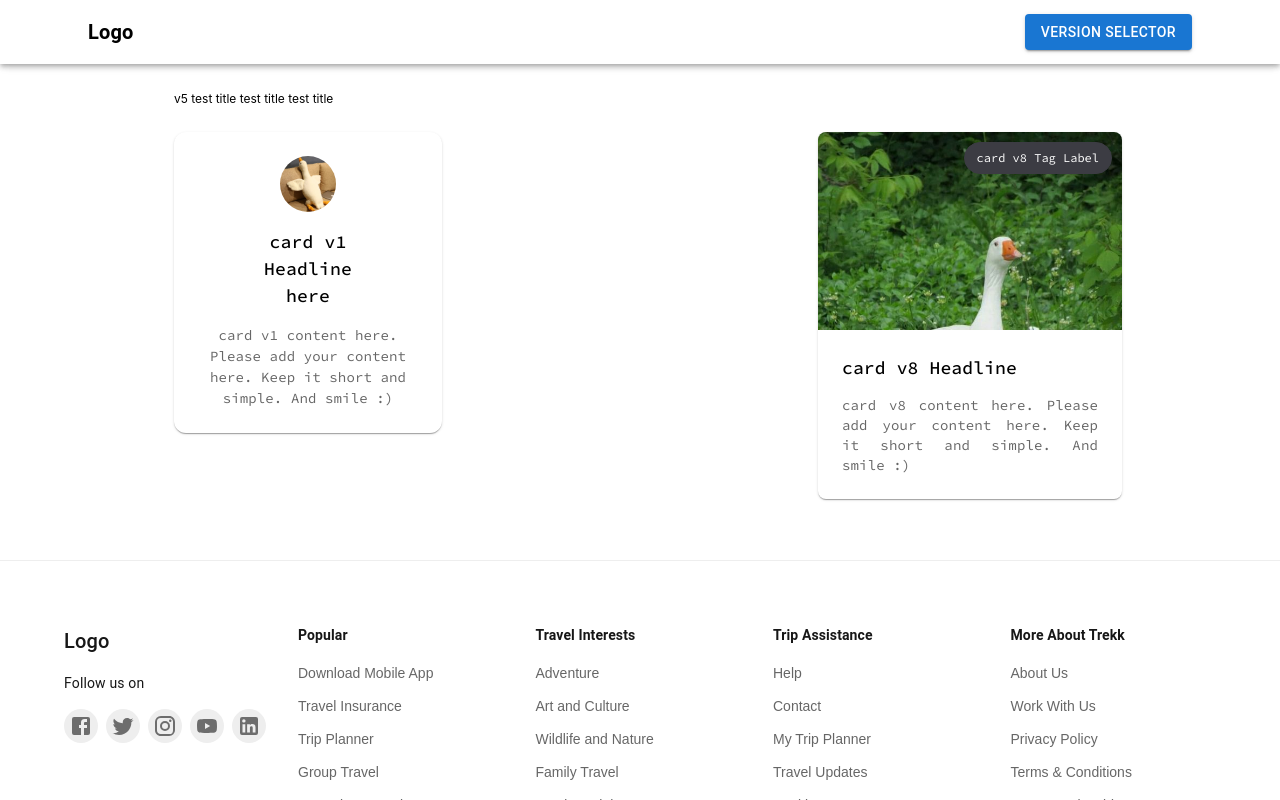
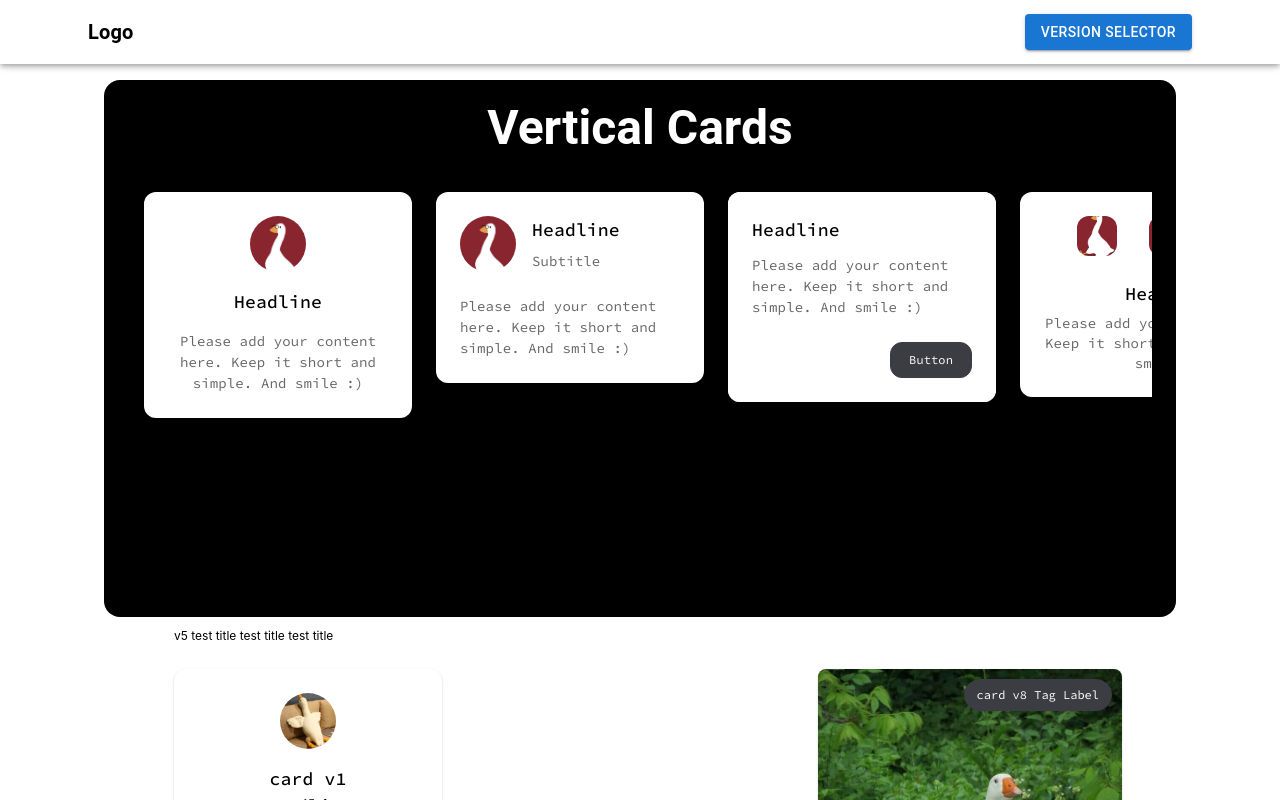
Before and after one commit to Yuki-kykyky/layout-demos, a Next.js app: page / in a window 1280 px wide. Shown: the top 800 px of the page. Built offline with nearby package versions, Linux system fonts and the light colour scheme.

Commit message:
update vertical cards display

```diff
--- a/app/common/ui/page1/titles.tsx
+++ b/app/common/ui/page1/titles.tsx
@@ -9,7 +9,13 @@ const HeaderTitle = ({ children }: { children: React.ReactNode }) => {
   );
 };
 
-const SubTitle = ({ children }: { children: React.ReactNode }) => {
+const SubTitle = ({
+  children,
+  sx,
+}: {
+  children: React.ReactNode;
+  sx?: SxProps;
+}) => {
   return (
     <Typography
       variant="h5"
@@ -17,6 +23,7 @@ const SubTitle = ({ children }: { children: React.ReactNode }) => {
       fontWeight="bold"
       sx={{
         textAlign: "center",
+        ...sx,
       }}
     >
       {children}
--- a/app/common/ui/page2/vertical-cards.tsx
+++ b/app/common/ui/page2/vertical-cards.tsx
@@ -975,7 +975,7 @@ export const CardV9 = ({
         sx={{
           position: "relative",
           width: "100%",
-          height: 210,
+          height: 150,
         }}
       >
         {svgContent}
--- a/app/components/page2/hundred-cards.tsx
+++ b/app/components/page2/hundred-cards.tsx
@@ -1,16 +1,6 @@
-import { Box, Container } from "@mui/material";
-import {
-  CardV1,
-  CardV2,
-  CardV3,
-  CardV4,
-  CardV5,
-  CardV6,
-  CardV7,
-  CardV8,
-  CardV9,
-  CardV10,
-} from "@/app/common/ui/page2/vertical-cards";
+import { SubTitle } from "@/app/common/ui/page1/titles";
+import { Container, Stack } from "@mui/material";
+import { VerticalCardList } from "./vertical-card-list";
 import React from "react";
 
 export function HundredCards() {
@@ -20,98 +10,16 @@ export function HundredCards() {
       sx={{
         backgroundColor: "black",
         p: 2,
+        display: "flex",
+        borderRadius: 4,
+        flexDirection: "column",
         gap: 2,
-        display: "flex",
-        alignItems: "flex-start",
-        justifyContent: "center",
-        flexWrap: "wrap",
       }}
     >
-      <CardV1
-        headline="Headline"
-        content="Please add your content here. Keep it short and simple. And smile :)"
-        image="/goooose14.jpg"
-      />
-      <CardV2
-        image="/goooose14.jpg"
-        headline="Headline"
-        subtitle="Subtitle"
-        content="Please add your content here. Keep it short and simple. And smile :)"
-      />
-      <CardV3
-        headline="Headline"
-        content="Please add your content here. Keep it short and simple. And smile :)"
-        tag="Button"
-      />
-      <CardV4
-        headline="Headline"
-        content="Please add your content here. Keep it short and simple. And smile :)"
-        icons={["/goooose14.jpg", "/goooose14.jpg", "/goooose14.jpg"]}
-      />
-      <CardV5
-        headline="Headline"
-        content="Please add your content here. Keep it short and simple. And smile :)"
-        svgContent={
-          <Box
-            component="img"
-            src="/goooose14.jpg"
-            alt="Headline"
-            sx={{
-              width: "100%",
-              height: "100%",
-              objectFit: "cover",
-              borderRadius: "24px",
-            }}
-          />
-        }
-      />
-      <CardV6
-        part="Part I"
-        headline="Headline"
-        content="Please add your content here. Keep it short and simple. And smile :)"
-        buttons={[
-          { label: "Button 2", variant: "outlined" },
-          { label: "Button 1", variant: "contained" },
-        ]}
-      />
-      <CardV7
-        avatar="/goooose14.jpg"
-        headline="Headline"
-        content="Please add your content here. Keep it short and simple. And smile :)"
-        tags={["Tag 1", "Tag 2", "Tag 3"]}
-      />
-      <CardV8
-        tagLabel="Tag"
-        image="/goooose14.jpg"
-        headline="Headline"
-        content="Please add your content here. Keep it short and simple. And smile :)"
-      />
-
-      {/* HeaderCard 示例 */}
-      <CardV9
-        avatar="/goooose14.jpg"
-        headline="Headline"
-        subhead="Subhead"
-        svgContent={
-          <Box
-            component="img"
-            src="/goooose14.jpg"
-            alt="Headline"
-            sx={{
-              width: "100%",
-              height: "100%",
-              objectFit: "cover",
-              borderRadius: "24px",
-            }}
-          />
-        }
-        contents={["Content 1", "Content 2", "Content 3"]}
-      />
-      <CardV10
-        headline="Headline"
-        subhead="Subhead"
-        contents={["Content 1", "Content 2", "Content 3"]}
-      />
+      <SubTitle sx={{ fontSize: "48px" }}>Vertical Cards</SubTitle>
+      <Stack overflow="auto" direction="row" padding={2}>
+        <VerticalCardList />
+      </Stack>
     </Container>
   );
 }
--- /dev/null
+++ b/app/components/page2/vertical-card-list.tsx
@@ -0,0 +1,106 @@
+import { Box } from "@mui/material";
+import {
+  CardV1,
+  CardV2,
+  CardV3,
+  CardV4,
+  CardV5,
+  CardV6,
+  CardV7,
+  CardV8,
+  CardV9,
+  CardV10,
+} from "@/app/common/ui/page2/vertical-cards";
+import { Stack } from "@mui/material";
+import React from "react";
+
+export function VerticalCardList() {
+  return (
+    <Stack direction="row" spacing={3} alignItems="flex-start">
+      <CardV1
+        headline="Headline"
+        content="Please add your content here. Keep it short and simple. And smile :)"
+        image="/goooose14.jpg"
+      />
+      <CardV2
+        image="/goooose14.jpg"
+        headline="Headline"
+        subtitle="Subtitle"
+        content="Please add your content here. Keep it short and simple. And smile :)"
+      />
+      <CardV3
+        headline="Headline"
+        content="Please add your content here. Keep it short and simple. And smile :)"
+        tag="Button"
+      />
+      <CardV4
+        headline="Headline"
+        content="Please add your content here. Keep it short and simple. And smile :)"
+        icons={["/goooose14.jpg", "/goooose14.jpg", "/goooose14.jpg"]}
+      />
+      <CardV5
+        headline="Headline"
+        content="Please add your content here. Keep it short and simple. And smile :)"
+        svgContent={
+          <Box
+            component="img"
+            src="/goooose14.jpg"
+            alt="Headline"
+            sx={{
+              width: "100%",
+              height: "100%",
+              objectFit: "cover",
+              borderRadius: "24px",
+            }}
+          />
+        }
+      />
+      <CardV6
+        part="Part I"
+        headline="Headline"
+        content="Please add your content here. Keep it short and simple. And smile :)"
+        buttons={[
+          { label: "Button 2", variant: "outlined" },
+          { label: "Button 1", variant: "contained" },
+        ]}
+      />
+      <CardV7
+        avatar="/goooose14.jpg"
+        headline="Headline"
+        content="Please add your content here. Keep it short and simple. And smile :)"
+        tags={["Tag 1", "Tag 2", "Tag 3"]}
+      />
+      <CardV8
+        tagLabel="Tag"
+        image="/goooose14.jpg"
+        headline="Headline"
+        content="Please add your content here. Keep it short and simple. And smile :)"
+      />
+
+      <CardV9
+        avatar="/goooose14.jpg"
+        headline="Headline"
+        subhead="Subhead"
+        svgContent={
+          <Box
+            component="img"
+            src="/goooose14.jpg"
+            alt="Headline"
+            sx={{
+              width: "100%",
+              height: "100%",
+              objectFit: "cover",
+              borderRadius: "24px",
+            }}
+          />
+        }
+        contents={["Content 1"]}
+      />
+      <CardV10
+        headline="Headline"
+        subhead="Subhead"
+        contents={["Content 1", "Content 2", "Content 3"]}
+      />
+    </Stack>
+  );
+}
--- a/app/pages/layout-ui-mapping-generation.tsx
+++ b/app/pages/layout-ui-mapping-generation.tsx
@@ -2,10 +2,11 @@ import { Container, Box } from "@mui/material";
 import React from "react";
 import { CardV1, CardV8 } from "../common/ui/page2/vertical-cards";
 import { v5 } from "../constants/page2/v5";
-
+import { HundredCards } from "../components/page2/hundred-cards";
 export function LayoutUiMappingGeneration() {
   return (
     <Container maxWidth="lg">
+      <HundredCards />
       <Box
         data-layer="Frame 1"
         sx={{
```
